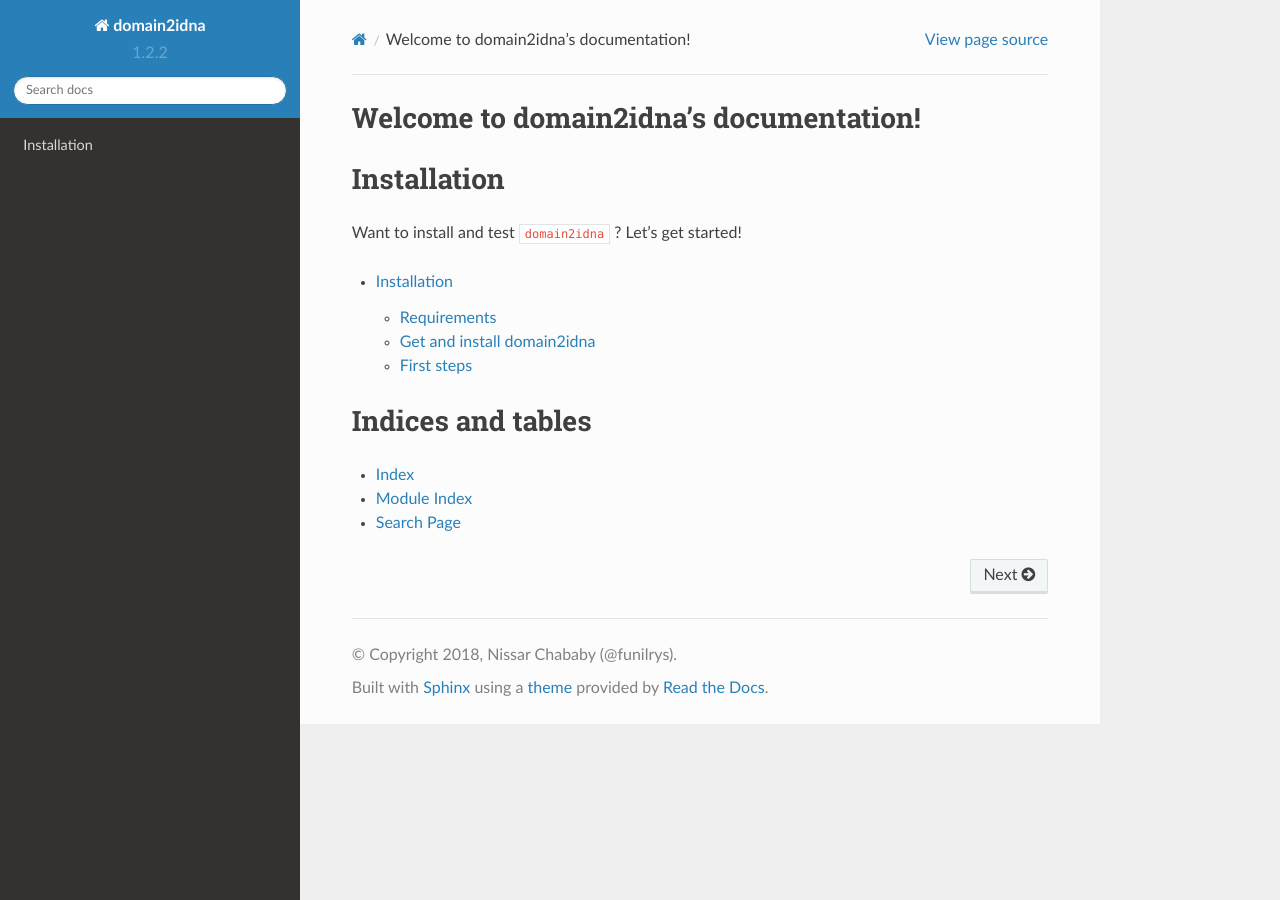
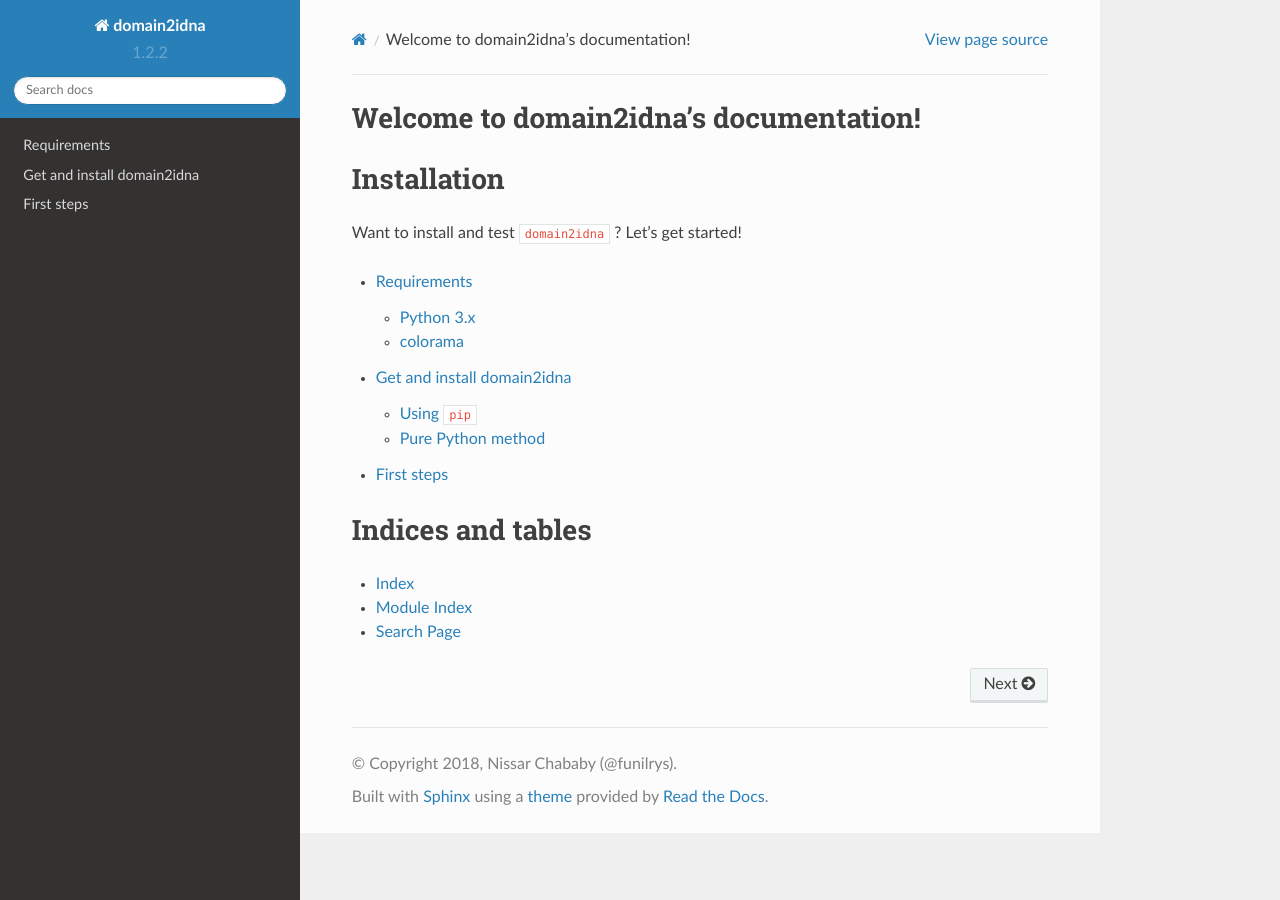
Before and after one commit to PyFunceble/domain2idna, a Sphinx documentation site: the page built from docs/index.rst, in a window 1280 px wide. Built offline with Sphinx 7.4.7 and the Read the Docs theme 2.0.0, drawn with Linux system fonts in a browser that asks for light colours.

Commit message:
Update of the docs

```diff
--- a/docs/index.rst
+++ b/docs/index.rst
@@ -10,7 +10,9 @@
 .. toctree::
    :maxdepth: 2
 
-   installation/index
+   installation/requirements
+   installation/get-domain2idna
+   installation/first-steps
 
 
 Indices and tables
--- a/docs/installation/index.rst
+++ /dev/null
@@ -1,6 +0,0 @@
-Installation
-############
-
-.. include:: ./requirements.rst
-.. include:: ./get-domain2idna.rst
-.. include:: ./first-steps.rst
```
